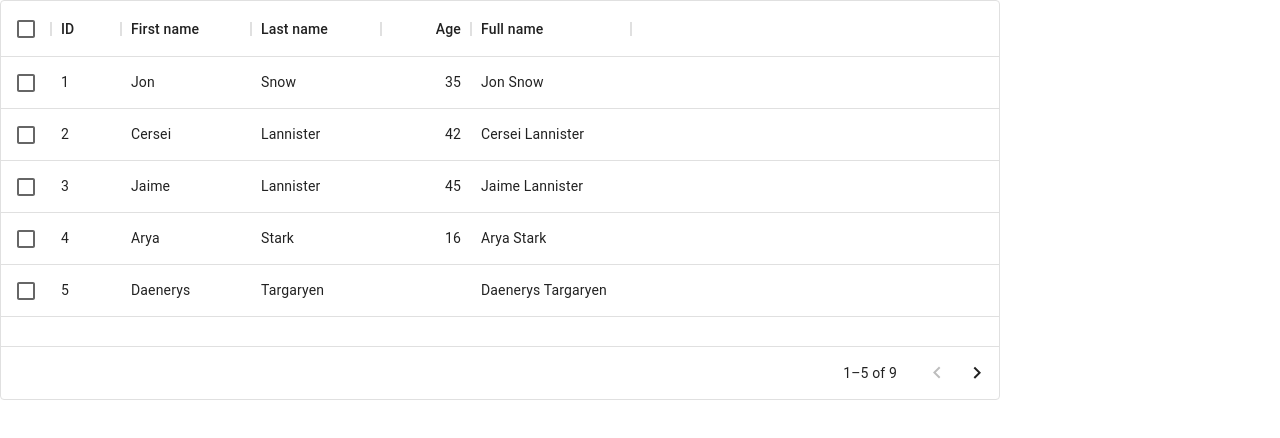
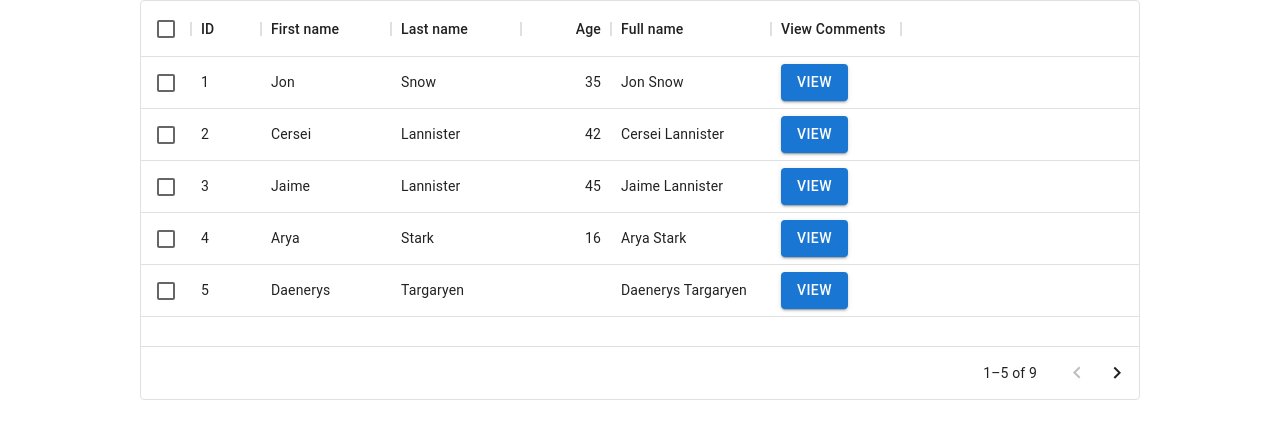
Before and after one commit to doganaker/PostApp, a React (Create React App) app: page / in a window 1280 px wide. Shown: the top 438 px of the page. Built offline with nearby package versions, Linux system fonts and the light colour scheme.

Commit message:
posts and comments components

```diff
--- a/src/App.js
+++ b/src/App.js
@@ -1,9 +1,8 @@
-import './App.scss';
 import Posts from './components/posts/posts.component';
 
 const App = () => {
   return (
-    <div className="App">
+    <div>
       <Posts />
     </div>
   );
--- a/src/App.scss
+++ /dev/null
@@ -1,40 +0,0 @@
-.App {
-  text-align: center;
-  display: flex;
-  justify-content: center;
-}
-
-.App-logo {
-  height: 40vmin;
-  pointer-events: none;
-}
-
-@media (prefers-reduced-motion: no-preference) {
-  .App-logo {
-    animation: App-logo-spin infinite 20s linear;
-  }
-}
-
-.App-header {
-  background-color: #282c34;
-  min-height: 100vh;
-  display: flex;
-  flex-direction: column;
-  align-items: center;
-  justify-content: center;
-  font-size: calc(10px + 2vmin);
-  color: white;
-}
-
-.App-link {
-  color: #61dafb;
-}
-
-@keyframes App-logo-spin {
-  from {
-    transform: rotate(0deg);
-  }
-  to {
-    transform: rotate(360deg);
-  }
-}
--- /dev/null
+++ b/src/components/comments/comments.component.jsx
@@ -0,0 +1,81 @@
+import { Fragment } from "react";
+import List from "@mui/material/List";
+import ListItem from "@mui/material/ListItem";
+import Divider from "@mui/material/Divider";
+import ListItemAvatar from "@mui/material/ListItemAvatar";
+import Avatar from "@mui/material/Avatar";
+import ListItemText from "@mui/material/ListItemText";
+import Typography from "@mui/material/Typography";
+
+const commentData = [
+  {
+    postId: 3,
+    id: 11,
+    name: "Veronica's comment",
+    email: "Veronica_Goodwin@timmothy.net",
+    body: `ut dolorum nostrum id quia aut est
+        fuga est inventore vel eligendi explicabo quis consectetur
+        aut occaecati repellat id natus quo est
+        ut blanditiis quia ut vel ut maiores ea`,
+  },
+  {
+    postId: 3,
+    id: 12,
+    name: "Oswald's comment",
+    email: "Oswald.Vandervort@leanne.org",
+    body: `expedita maiores dignissimos facilis
+        ipsum est rem est fugit velit sequi
+        eum odio dolores dolor totam
+        occaecati ratione eius rem velit`,
+  },
+];
+
+const getAvatarAlt = (index) => {
+  return commentData[index].email.substring(
+    0,
+    commentData[index].email.indexOf(".")
+  );
+};
+
+const Comments = () => {
+  return (
+    <List sx={{ width: "100%", maxWidth: 400, bgcolor: "background.paper" }}>
+      <ListItem alignItems="center">
+        <ListItemText primary="COMMENTS" />
+      </ListItem>
+      {commentData.map((comment, index) => {
+        return (
+          <Fragment key={comment.id}>
+            <ListItem alignItems="flex-start">
+              <ListItemAvatar>
+                <Avatar
+                  alt={getAvatarAlt(index)}
+                  src="/static/images/avatar/1.jpg"
+                />
+              </ListItemAvatar>
+              <ListItemText
+                primary={comment.name}
+                secondary={
+                  <Fragment>
+                    <Typography
+                      sx={{ display: "flex" }}
+                      component="span"
+                      variant="body2"
+                      color="text.primary"
+                    >
+                      {comment.email}
+                    </Typography>
+                    {comment.body}
+                  </Fragment>
+                }
+              />
+            </ListItem>
+            <Divider variant="fullWidth" component="li" />
+          </Fragment>
+        );
+      })}
+    </List>
+  );
+};
+
+export default Comments;
--- a/src/components/posts/posts.component.jsx
+++ b/src/components/posts/posts.component.jsx
@@ -1,7 +1,29 @@
-import * as React from "react";
+import { useState } from "react";
 import { DataGrid } from "@mui/x-data-grid";
 import "./posts.styles.scss";
-import { Grid } from "@mui/material";
+import { Box, Modal, Button, Grid } from "@mui/material";
+import Comments from "../comments/comments.component";
+
+const style = {
+  position: "absolute",
+  top: "50%",
+  left: "50%",
+  transform: "translate(-50%, -50%)",
+  width: 400,
+  bgcolor: "background.paper",
+  border: "2px solid #000",
+  boxShadow: 24,
+  p: 4,
+};
+
+const Posts = () => {
+  const [open, setOpen] = useState(false);
+  const handleOpen = () => {
+    setOpen(true);
+  };
+  const handleClose = () => {
+    setOpen(false);
+  };
 
   const columns = [
     { field: "id", headerName: "ID", width: 70 },
@@ -22,6 +44,23 @@ const columns = [
       valueGetter: (params) =>
         `${params.row.firstName || ""} ${params.row.lastName || ""}`,
     },
+    {
+      field: "comments",
+      headerName: "View Comments",
+      width: 130,
+      renderCell: (params) => {
+        return (
+          <Button
+            variant="contained"
+            onClick={() => {
+              handleOpen();
+            }}
+          >
+            View
+          </Button>
+        );
+      },
+    },
   ];
 
   const rows = [
@@ -35,21 +74,36 @@ const rows = [
     { id: 8, lastName: "Frances", firstName: "Rossini", age: 36 },
     { id: 9, lastName: "Roxie", firstName: "Harvey", age: 65 },
   ];
-
-const Posts = () => {
   return (
-    <Grid container spacing={2}>
-      <Grid item xs={6} justifyContent="center" alignItems="center">
-        <div className="posts-container">
+    <Grid
+      container
+      spacing={2}
+      direction="column"
+      alignItems="center"
+      justify="center"
+    >
+      <Grid item xs={6}>
+        <div className="grid-container">
           <DataGrid
             rows={rows}
             columns={columns}
             pageSize={5}
             rowsPerPageOptions={[5]}
             checkboxSelection
+            disableSelectionOnClick
           />
         </div>
       </Grid>
+      <Modal
+        open={open}
+        onClose={handleClose}
+        aria-labelledby="modal-modal-title"
+        aria-describedby="modal-modal-description"
+      >
+        <Box sx={style}>
+            <Comments />
+        </Box>
+      </Modal>
     </Grid>
   );
 };
--- a/src/components/posts/posts.styles.scss
+++ b/src/components/posts/posts.styles.scss
@@ -1,4 +1,4 @@
-.posts-container {
-    height: 400px;
-    width: 1000px;
+.grid-container {
+  height: 400px;
+  width: 1000px;
 }
```
Lines whose indentation alone changed are shown as unchanged.
